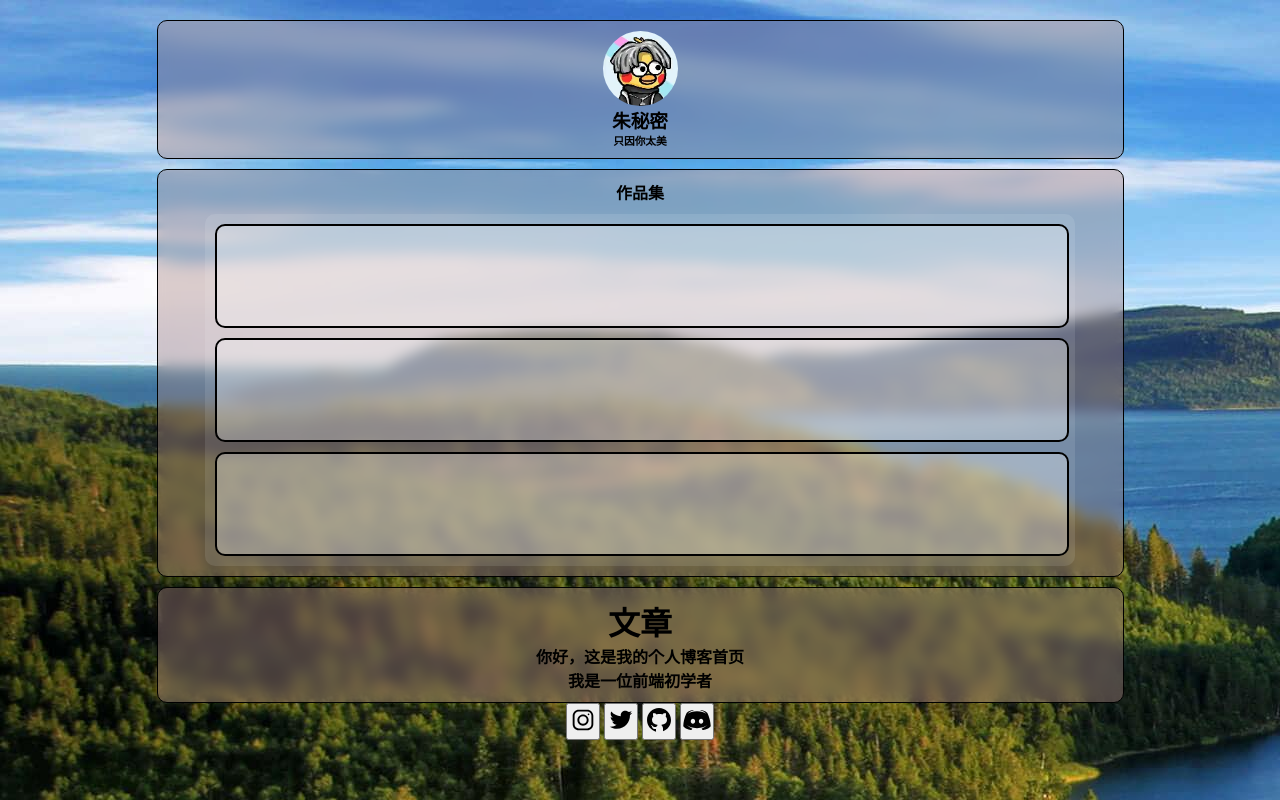
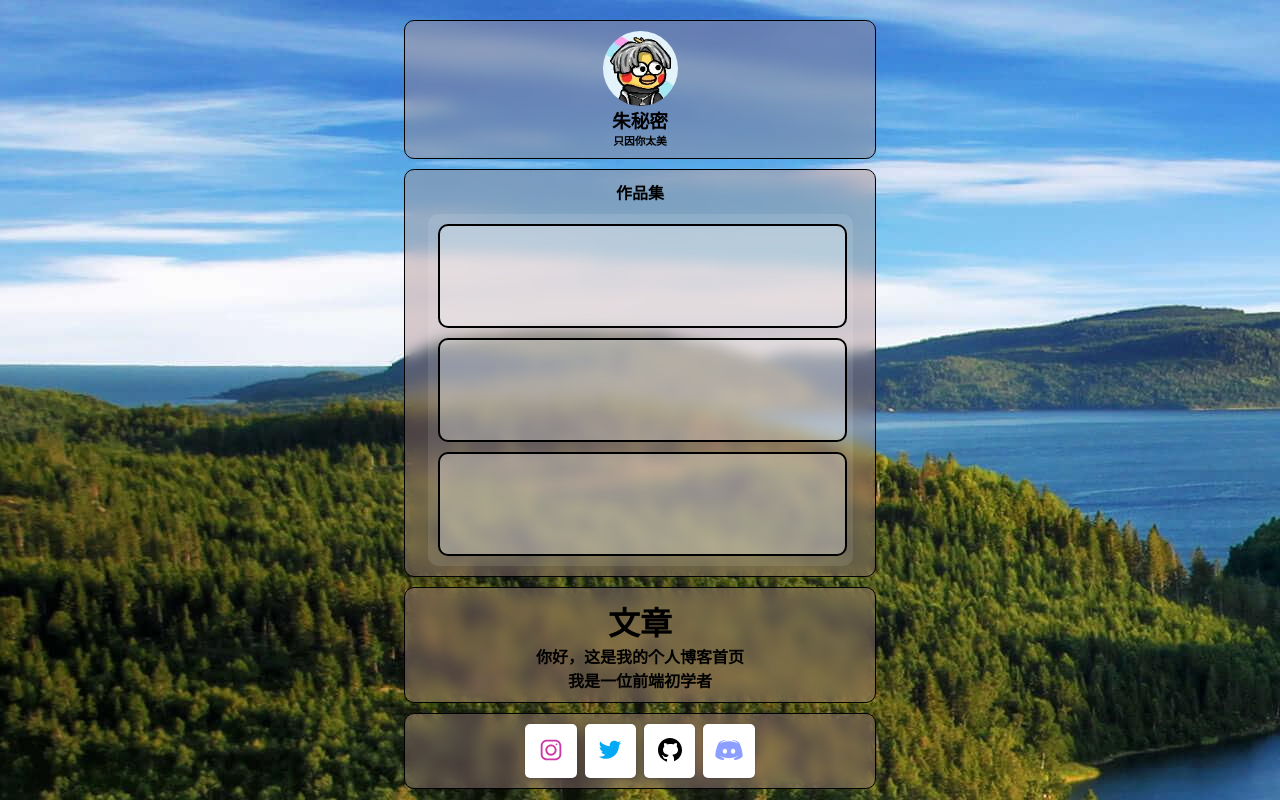
Before and after one commit to kun20001/boke, a plain HTML site: page index.html in a window 1280 px wide. Drawn offline with Linux system fonts and the light colour scheme.

Commit message:
Update style.css

```diff
--- a/style.css
+++ b/style.css
@@ -11,7 +11,7 @@ body{
     background-image: url(back.png);
 }
 .card{
-    width:75%;
+    width:450px;
     height: wrap;
     background-color: rgba(167, 132, 132, 0.4);
     backdrop-filter: blur(7px);
@@ -58,8 +58,126 @@ body{
 .a1:hover{
    border: solid 2px rgb(255, 255, 255);
    transition: 0.3s;
+   background-color: rgba(165, 143, 143, 0.3);
 }
 .a2:hover{
    border: solid 2px rgb(255, 255, 255);
+     background-color: rgba(165, 143, 143, 0.3);
    transition: 0.3s;
 }
+.git{
+    width: 450px;
+    background-color: rgba(167, 132, 132, 0.4);
+    backdrop-filter: blur(7px);
+    height: wrap;
+    border: solid 1px;
+    border-radius: 10px;
+    padding: 10px;
+    margin-top: 10px;
+    display: flex;
+    justify-content: center;
+}
+
+
+/* From Uiverse.io by aarjaycreation */
+.main__socials {
+  display: flex;
+  flex-direction: row;
+  gap: 0.5em;
+}
+
+.Link__instagram {
+  padding: 0.8em;
+  outline: none;
+  border: none;
+  background: white;
+  box-shadow: rgba(50, 50, 93, 0.25) 0px 2px 5px -1px,
+    rgba(0, 0, 0, 0.3) 0px 1px 3px -1px;
+  transition: 0.2s ease-in-out;
+  border-radius: 5px;
+}
+
+.instagram {
+  fill: #cc39a4;
+}
+
+.Link__twitter {
+  padding: 0.8em;
+  outline: none;
+  border: none;
+  background: white;
+  box-shadow: rgba(50, 50, 93, 0.25) 0px 2px 5px -1px,
+    rgba(0, 0, 0, 0.3) 0px 1px 3px -1px;
+  transition: 0.2s ease-in-out;
+  border-radius: 5px;
+}
+
+.twitter {
+  fill: #03a9f4;
+}
+
+.Link__github {
+  padding: 0.8em;
+  outline: none;
+  border: none;
+  background: white;
+  box-shadow: rgba(50, 50, 93, 0.25) 0px 2px 5px -1px,
+    rgba(0, 0, 0, 0.3) 0px 1px 3px -1px;
+  transition: 0.2s ease-in-out;
+  border-radius: 5px;
+}
+
+.Link__discord {
+  padding: 0.8em;
+  outline: none;
+  border: none;
+  background: white;
+  box-shadow: rgba(50, 50, 93, 0.25) 0px 2px 5px -1px,
+    rgba(0, 0, 0, 0.3) 0px 1px 3px -1px;
+  transition: 0.2s ease-in-out;
+  border-radius: 5px;
+}
+
+.discord {
+  fill: #8c9eff;
+}
+
+.Link__instagram:hover {
+  cursor: pointer;
+  scale: 1.1;
+  background-color: #cc39a4;
+}
+
+.Link__instagram:hover .instagram {
+  fill: white;
+}
+
+.Link__twitter:hover {
+  cursor: pointer;
+  scale: 1.1;
+  background-color: #03a9f4;
+}
+
+.Link__twitter:hover .twitter {
+  fill: white;
+}
+
+.Link__github:hover {
+  cursor: pointer;
+  scale: 1.1;
+  background-color: black;
+}
+
+.Link__github:hover .github {
+  fill: white;
+}
+
+.Link__discord:hover {
+  cursor: pointer;
+  scale: 1.1;
+  background-color: #8c9eff;
+}
+
+.Link__discord:hover .discord {
+  fill: white;
+}
```
